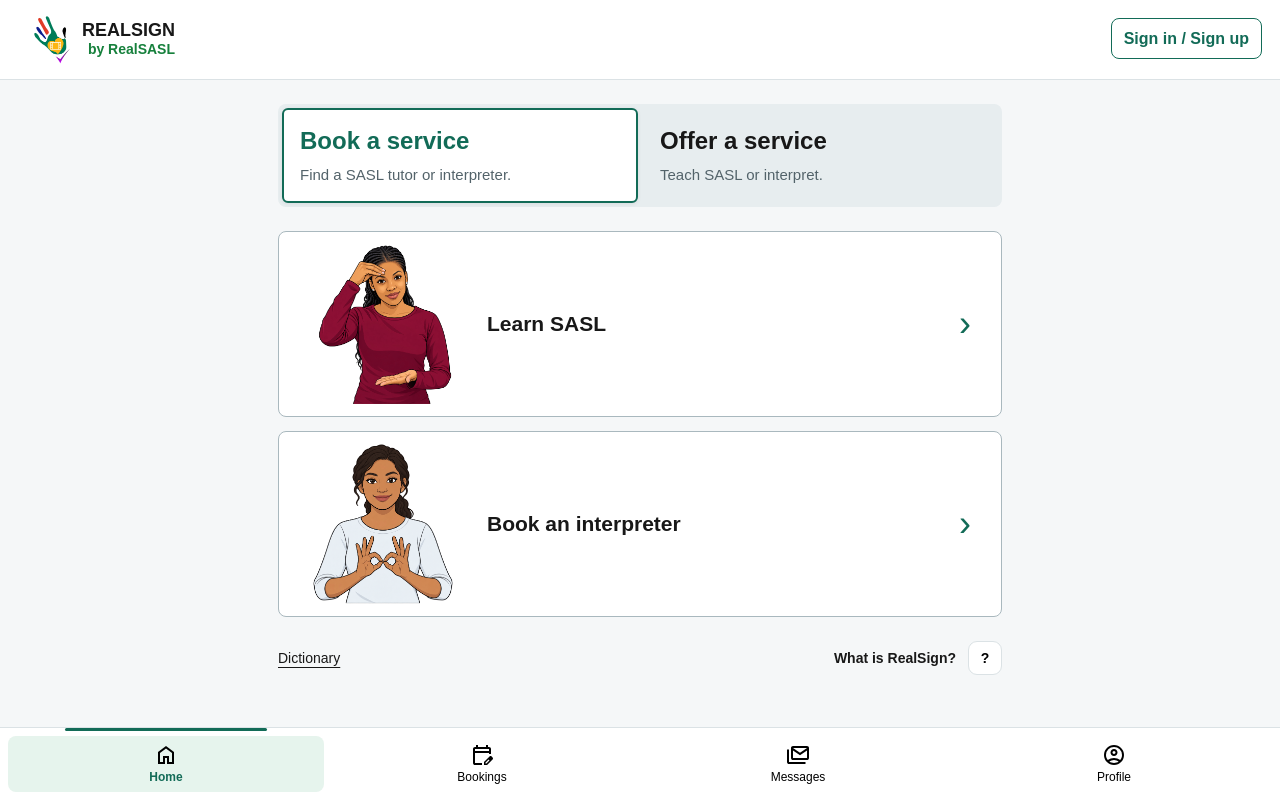
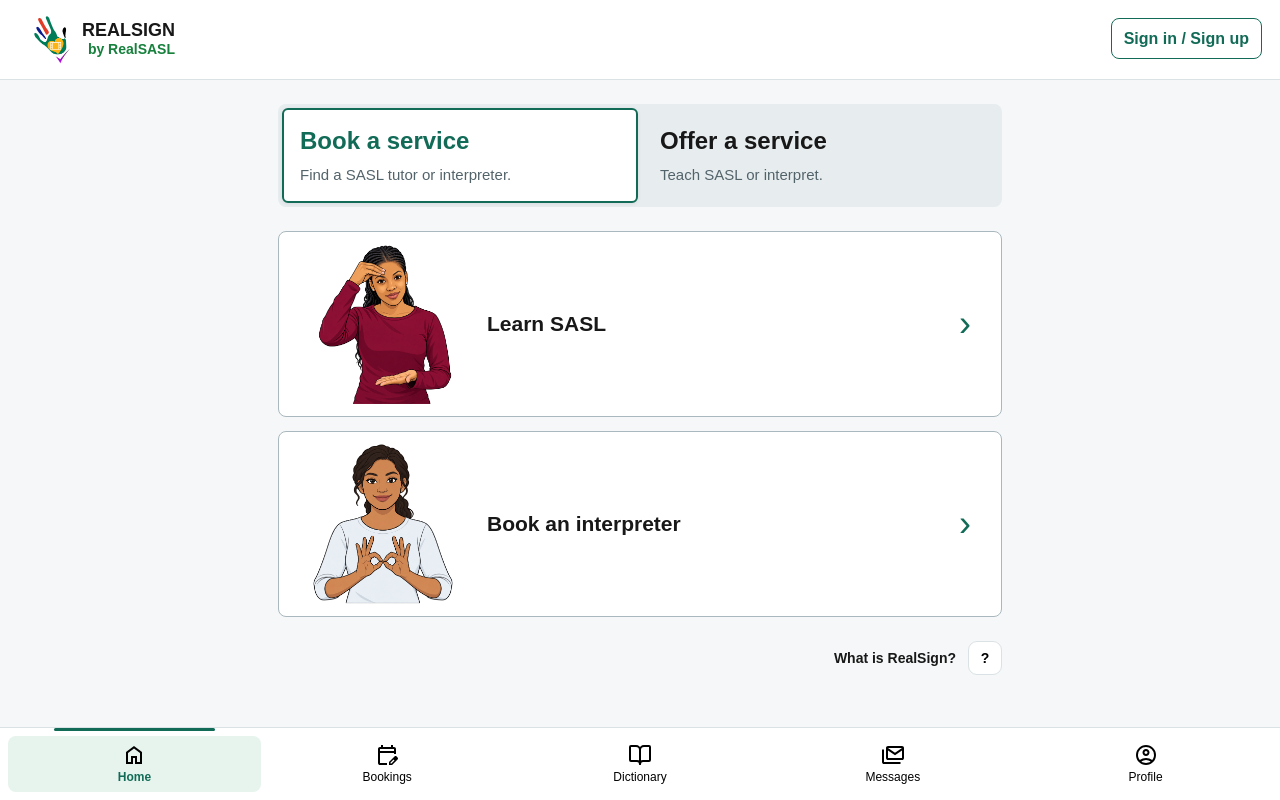
Before and after one commit to tangotea/realsign-sandbox, a Next.js app: page / in a window 1280 px wide. Built offline with nearby package versions, Linux system fonts and the light colour scheme; no server answers.

Commit message:
Move Dictionary into main navigation

```diff
--- a/app/globals.css
+++ b/app/globals.css
@@ -184,6 +184,10 @@ button { cursor: pointer; }
 }
 .bottomnav .nav-icon-frame { width:28px; height:24px; }
 .bottomnav .nav-icon-img { display:block; width:24px; height:24px; object-fit:contain; filter:brightness(0); }
+@media (max-width:360px) {
+  .bottomnav a { font-size:10px; padding-inline:1px; }
+}
+.home-utility-links { justify-content:flex-end; }
 .admin-shell { display:grid; grid-template-columns:230px 1fr; min-height:100vh; }
 .sidebar { padding:24px 16px; border-right:1px solid var(--border); background:white; }
 .sidebar nav { display:grid; gap:8px; margin-top:24px; }
--- a/app/page.tsx
+++ b/app/page.tsx
@@ -28,7 +28,6 @@ export default async function Home() {
           </Link>
         </section>
         <div className="row utility-links home-utility-links">
-          <Link href="/dictionary">Dictionary</Link>
           <div className="home-about-link">
             <strong>What is RealSign?</strong>
             <HelpButton slug="what-is-realsign" label="What is RealSign help" size="regular" fallbackText="RealSign connects learners with Deaf SASL tutors and South African Sign Language interpreters for lessons and video calls." />
--- a/components/AppNav.tsx
+++ b/components/AppNav.tsx
@@ -7,6 +7,7 @@ import { useExperienceMode } from "@/components/ExperienceMode";
 const NAV_ITEMS = [
   { href: "/", icon: "", iconSrc: "/nav-icons/home.svg", label: "Home", exact: true },
   { href: "/bookings", icon: "", iconSrc: "/nav-icons/booking.svg", label: "Bookings" },
+  { href: "/dictionary", icon: "", iconSrc: "/nav-icons/dictionary.svg", label: "Dictionary" },
   { href: "/messages", icon: "", iconSrc: "/nav-icons/message.svg", label: "Messages" },
   { href: "/profile", icon: "", iconSrc: "/nav-icons/profile.svg", label: "Profile", authRequired: true },
 ];
--- a/components/provider/ProviderTools.tsx
+++ b/components/provider/ProviderTools.tsx
@@ -7,8 +7,6 @@ const tools = [
   ["/provider/application", "Profile & services"],
   ["/provider/payout", "Payout setup"],
   ["/provider/guides", "Lesson guides"],
-  ["/dictionary", "Dictionary"],
-  ["/help", "Help in SASL"],
 ];
 
 export default function ProviderTools() {
```
Also changed, not shown: public/nav-icons/dictionary.svg (added).
